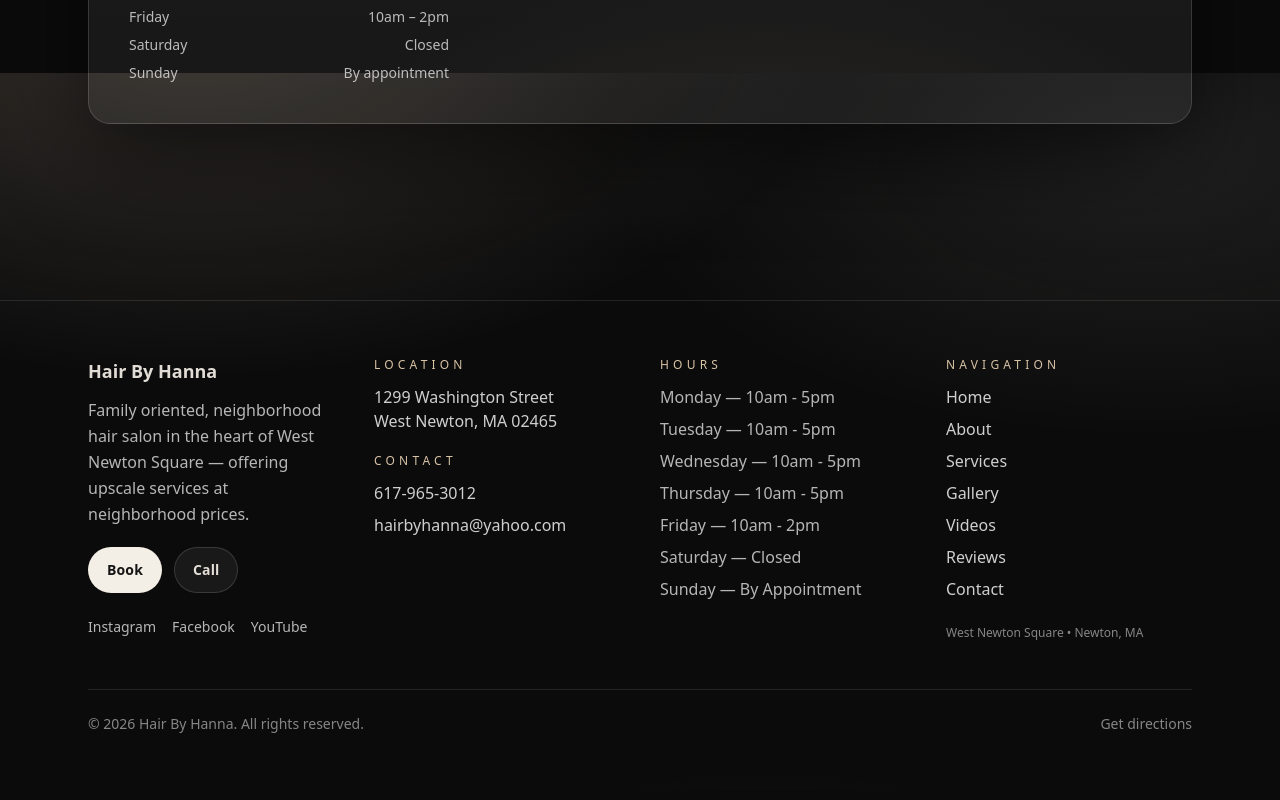
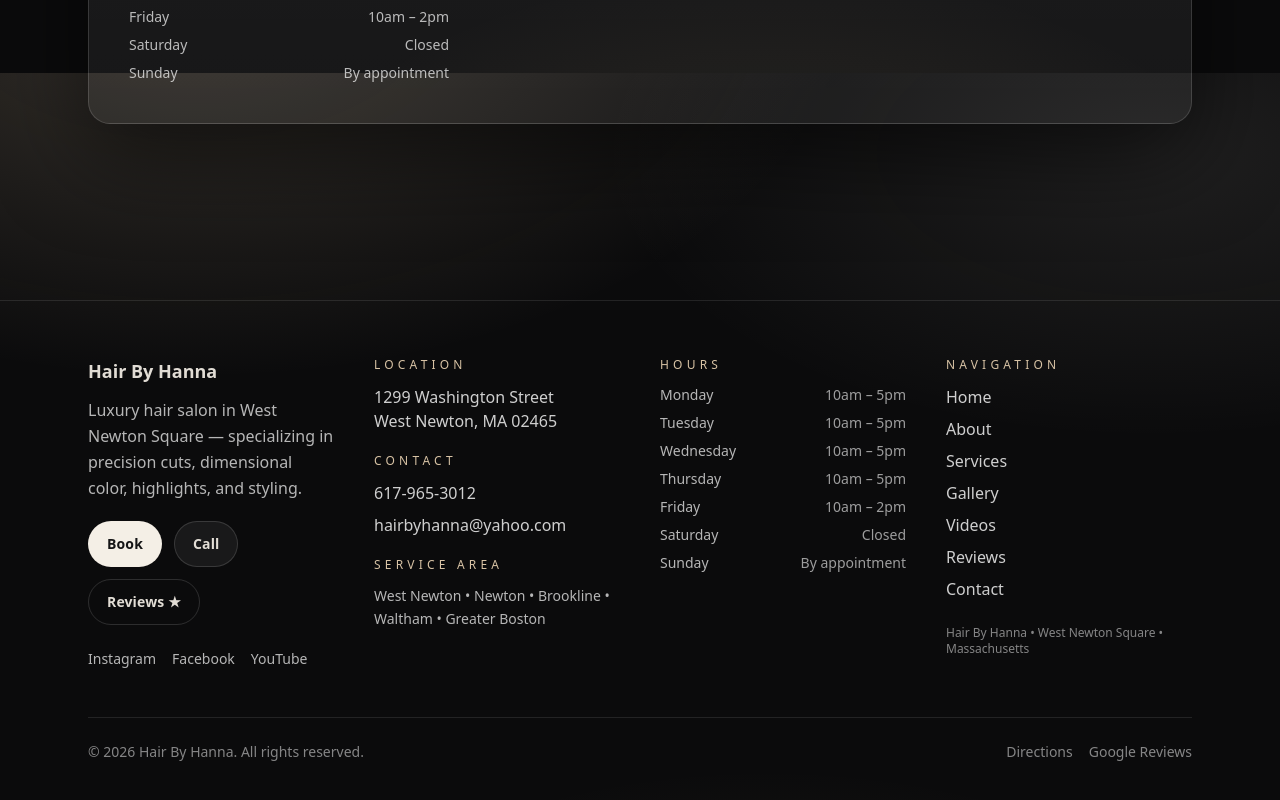
Before and after one commit to MattDevOps/hairbyhanna, a Next.js app: page / in a window 1280 px wide. Shown: the part 3127-3927 px from the top of the page. Built offline with nearby package versions, Linux system fonts and the light colour scheme; a web font is replaced by a local one.

Commit message:
more seo optimization

```diff
--- a/app/sitemap.ts
+++ b/app/sitemap.ts
@@ -2,15 +2,49 @@ import type { MetadataRoute } from "next";
 
 export default function sitemap(): MetadataRoute.Sitemap {
   const base = "https://hairbyhanna.com";
-  const now = new Date();
 
   return [
-    { url: base, lastModified: now, priority: 1 },
-    { url: `${base}/about`, lastModified: now, priority: 0.7 },
-    { url: `${base}/services`, lastModified: now, priority: 0.8 },
-    { url: `${base}/gallery`, lastModified: now, priority: 0.8 },
-    { url: `${base}/videos`, lastModified: now, priority: 0.7 },
-    { url: `${base}/reviews`, lastModified: now, priority: 0.7 },
-    { url: `${base}/contact`, lastModified: now, priority: 0.9 },
+    {
+      url: base,
+      lastModified: new Date(),
+      changeFrequency: "weekly",
+      priority: 1,
+    },
+    {
+      url: `${base}/services`,
+      lastModified: new Date(),
+      changeFrequency: "monthly",
+      priority: 0.9,
+    },
+    {
+      url: `${base}/gallery`,
+      lastModified: new Date(),
+      changeFrequency: "weekly",
+      priority: 0.9,
+    },
+    {
+      url: `${base}/videos`,
+      lastModified: new Date(),
+      changeFrequency: "monthly",
+      priority: 0.7,
+    },
+    {
+      url: `${base}/reviews`,
+      lastModified: new Date(),
+      changeFrequency: "monthly",
+      priority: 0.7,
+    },
+    {
+      url: `${base}/about`,
+      lastModified: new Date(),
+      changeFrequency: "yearly",
+      priority: 0.6,
+    },
+    {
+      url: `${base}/contact`,
+      lastModified: new Date(),
+      changeFrequency: "yearly",
+      priority: 0.8,
+    },
   ];
 }
--- a/components/Footer.tsx
+++ b/components/Footer.tsx
@@ -5,6 +5,9 @@ export default function Footer() {
 
   const mapUrl =
     "https://www.google.com/maps?q=1299%20Washington%20Street,%20West%20Newton,%20MA%2002465";
+
+  const googleReviewsUrl =
+    "https://www.google.com/search?q=Hair+By+Hanna+West+Newton+MA+reviews";
 
   return (
     <footer className="mt-16 border-t border-white/10">
@@ -14,8 +17,8 @@ export default function Footer() {
           <div>
             <p className="font-semibold text-lg">Hair By Hanna</p>
             <p className="mt-3 text-white/70 leading-relaxed">
-              Family oriented, neighborhood hair salon in the heart of West Newton Square —
-              offering upscale services at neighborhood prices.
+              Luxury hair salon in West Newton Square — specializing in precision cuts,
+              dimensional color, highlights, and styling.
             </p>
 
             <div className="mt-5 flex flex-wrap gap-3">
@@ -24,6 +27,14 @@ export default function Footer() {
               </Link>
               <a href="tel:+16179653012" className="btn btn-ghost px-5 py-2 text-sm">
                 Call
+              </a>
+              <a
+                href={googleReviewsUrl}
+                target="_blank"
+                rel="noreferrer"
+                className="btn btn-gold px-5 py-2 text-sm"
+              >
+                Reviews ★
               </a>
             </div>
 
@@ -55,7 +66,7 @@ export default function Footer() {
             </div>
           </div>
 
-          {/* Location */}
+          {/* Location / NAP */}
           <div>
             <p className="text-xs uppercase tracking-[0.35em] gold">Location</p>
             <a
@@ -82,19 +93,38 @@ export default function Footer() {
             >
               hairbyhanna@yahoo.com
             </a>
+
+            <p className="mt-5 text-xs uppercase tracking-[0.35em] gold">Service area</p>
+            <p className="mt-3 text-white/70 text-sm leading-relaxed">
+              West Newton • Newton • Brookline • Waltham • Greater Boston
+            </p>
           </div>
 
-          {/* Hours (matching current site) */}
+          {/* Hours */}
           <div>
             <p className="text-xs uppercase tracking-[0.35em] gold">Hours</p>
-            <ul className="mt-3 space-y-2 text-white/70">
-              <li>Monday — 10am - 5pm</li>
-              <li>Tuesday — 10am - 5pm</li>
-              <li>Wednesday — 10am - 5pm</li>
-              <li>Thursday — 10am - 5pm</li>
-              <li>Friday — 10am - 2pm</li>
-              <li>Saturday — Closed</li>
-              <li>Sunday — By Appointment</li>
+            <ul className="mt-3 space-y-2 text-white/70 text-sm">
+              <li className="flex justify-between gap-6">
+                <span>Monday</span> <span className="text-white/60">10am – 5pm</span>
+              </li>
+              <li className="flex justify-between gap-6">
+                <span>Tuesday</span> <span className="text-white/60">10am – 5pm</span>
+              </li>
+              <li className="flex justify-between gap-6">
+                <span>Wednesday</span> <span className="text-white/60">10am – 5pm</span>
+              </li>
+              <li className="flex justify-between gap-6">
+                <span>Thursday</span> <span className="text-white/60">10am – 5pm</span>
+              </li>
+              <li className="flex justify-between gap-6">
+                <span>Friday</span> <span className="text-white/60">10am – 2pm</span>
+              </li>
+              <li className="flex justify-between gap-6">
+                <span>Saturday</span> <span className="text-white/60">Closed</span>
+              </li>
+              <li className="flex justify-between gap-6">
+                <span>Sunday</span> <span className="text-white/60">By appointment</span>
+              </li>
             </ul>
           </div>
 
@@ -140,18 +170,27 @@ export default function Footer() {
             </ul>
 
             <p className="mt-6 text-xs text-white/50">
-              West Newton Square • Newton, MA
+              Hair By Hanna • West Newton Square • Massachusetts
             </p>
           </div>
         </div>
 
         <div className="mt-12 flex flex-col gap-3 border-t border-white/10 pt-6 text-sm text-white/50 sm:flex-row sm:items-center sm:justify-between">
           <p>© {year} Hair By Hanna. All rights reserved.</p>
-          <p>
+
+          <div className="flex flex-wrap gap-4">
             <a className="hover:text-white transition" href={mapUrl} target="_blank" rel="noreferrer">
-              Get directions
+              Directions
             </a>
-          </p>
+            <a
+              className="hover:text-white transition"
+              href={googleReviewsUrl}
+              target="_blank"
+              rel="noreferrer"
+            >
+              Google Reviews
+            </a>
+          </div>
         </div>
       </div>
     </footer>
--- a/components/LocalBusinessSchema.tsx
+++ b/components/LocalBusinessSchema.tsx
@@ -2,10 +2,13 @@ export default function LocalBusinessSchema() {
     const json = {
       "@context": "https://schema.org",
       "@type": "HairSalon",
+      "@id": "https://hairbyhanna.com/#hair-salon",
       name: "Hair By Hanna",
       url: "https://hairbyhanna.com",
       telephone: "+1-617-965-3012",
       image: "https://hairbyhanna.com/images/about/hanna.jpg",
+      priceRange: "$$",
+
       address: {
         "@type": "PostalAddress",
         streetAddress: "1299 Washington Street",
@@ -14,14 +17,69 @@ export default function LocalBusinessSchema() {
         postalCode: "02465",
         addressCountry: "US",
       },
+
+      hasMap:
+        "https://www.google.com/maps?q=1299%20Washington%20Street,%20West%20Newton,%20MA%2002465",
+
       areaServed: [
         "West Newton, MA",
         "Newton, MA",
         "Brookline, MA",
         "Waltham, MA",
         "Boston, MA",
+        "Greater Boston, MA",
       ],
-      priceRange: "$$",
+
+      openingHoursSpecification: [
+        {
+          "@type": "OpeningHoursSpecification",
+          dayOfWeek: "Monday",
+          opens: "10:00",
+          closes: "17:00",
+        },
+        {
+          "@type": "OpeningHoursSpecification",
+          dayOfWeek: "Tuesday",
+          opens: "10:00",
+          closes: "17:00",
+        },
+        {
+          "@type": "OpeningHoursSpecification",
+          dayOfWeek: "Wednesday",
+          opens: "10:00",
+          closes: "17:00",
+        },
+        {
+          "@type": "OpeningHoursSpecification",
+          dayOfWeek: "Thursday",
+          opens: "10:00",
+          closes: "17:00",
+        },
+        {
+          "@type": "OpeningHoursSpecification",
+          dayOfWeek: "Friday",
+          opens: "10:00",
+          closes: "14:00",
+        },
+        {
+          "@type": "OpeningHoursSpecification",
+          dayOfWeek: "Saturday",
+          opens: "00:00",
+          closes: "00:00",
+        },
+        {
+          "@type": "OpeningHoursSpecification",
+          dayOfWeek: "Sunday",
+          opens: "00:00",
+          closes: "00:00",
+        },
+      ],
+
+      sameAs: [
+        "https://www.instagram.com/hairbyhannanewton/?igshid=ZWIzMWE5ZmU3Zg%3D%3D",
+        "https://www.facebook.com/HairByHanna5",
+        "https://www.youtube.com/channel/UCe_uQXh7L2-xB8M94BKuAdQ",
+      ],
     };
 
     return (
```
